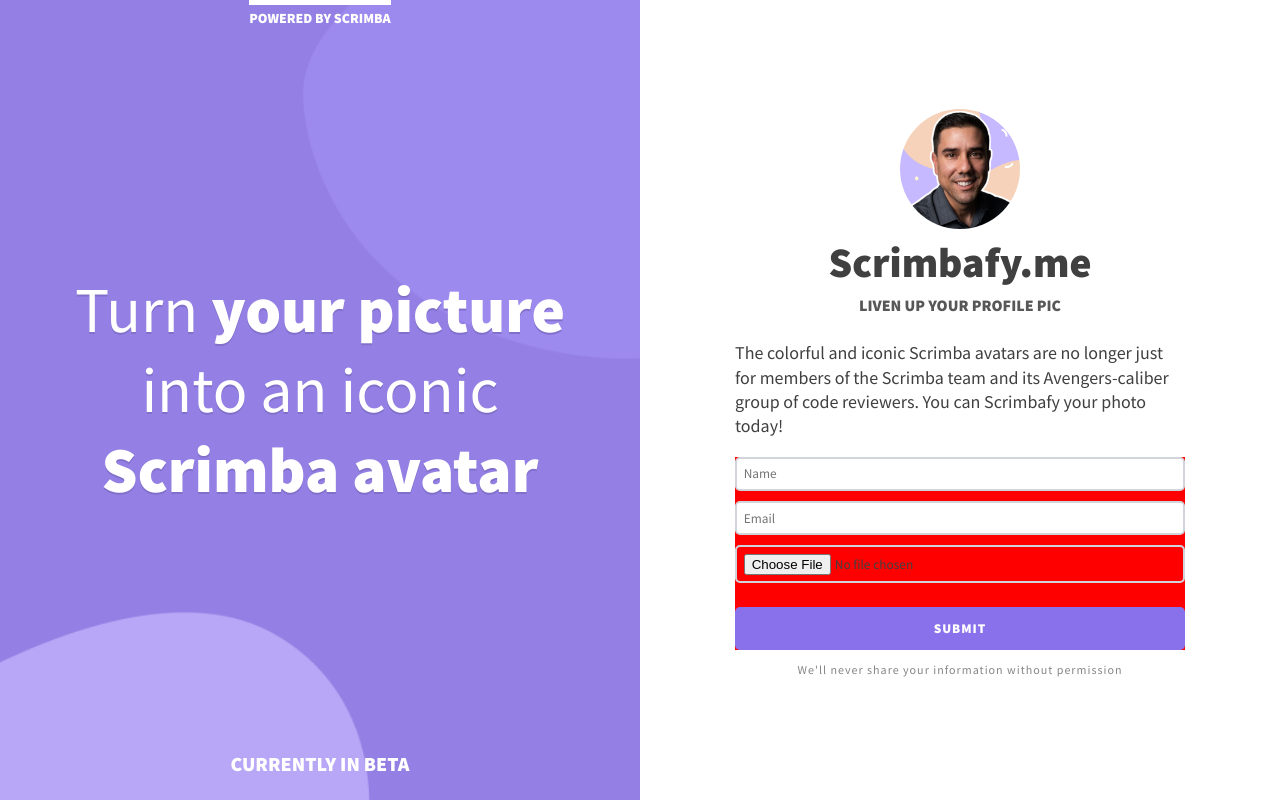
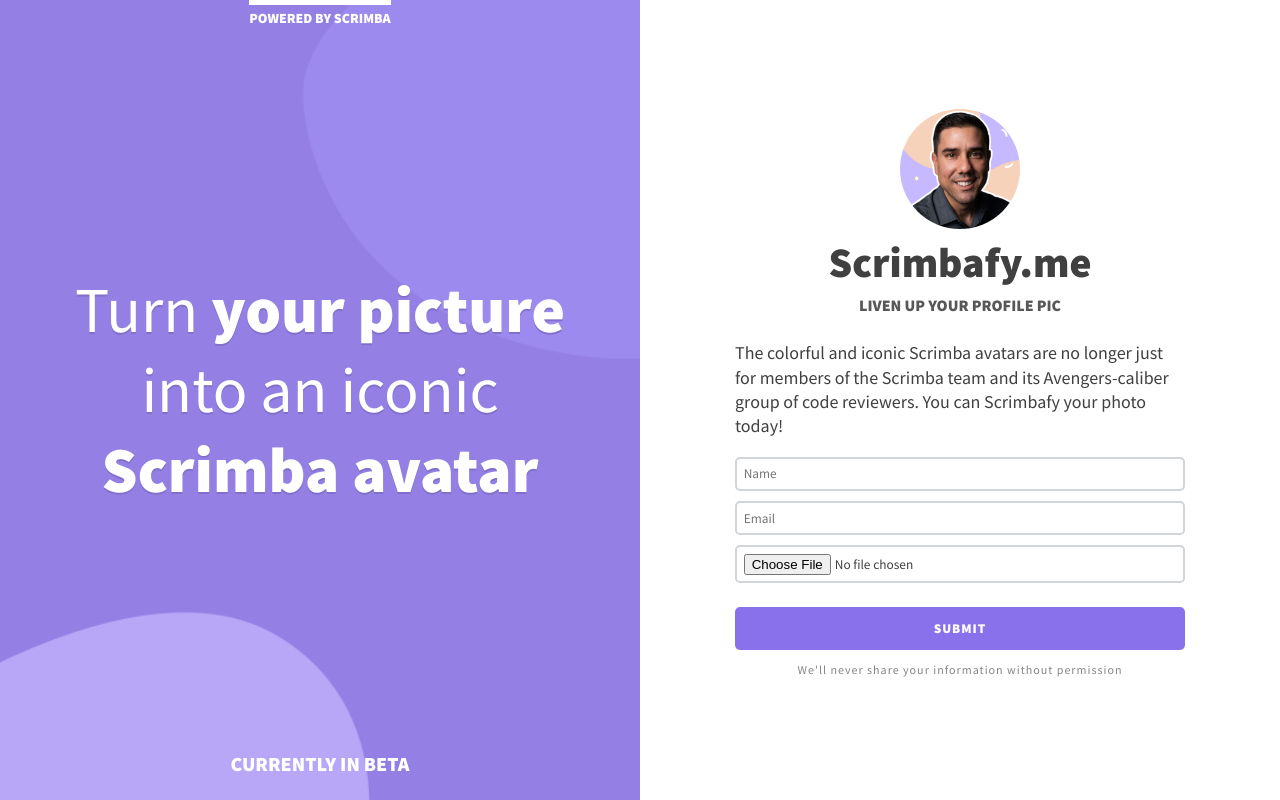
Before and after one commit to itshamzausman/responsive-splash, a website built with Vite: page index.html in a window 1280 px wide. Built offline with nearby package versions, Linux system fonts and the light colour scheme.

Commit message:
Update styles.css

```diff
--- a/styles.css
+++ b/styles.css
@@ -108,10 +108,6 @@
     box-sizing: border-box;
 }
 
-form {
-    background: red;
-}
-
 input,
 button {
     font-family: inherit;
```
